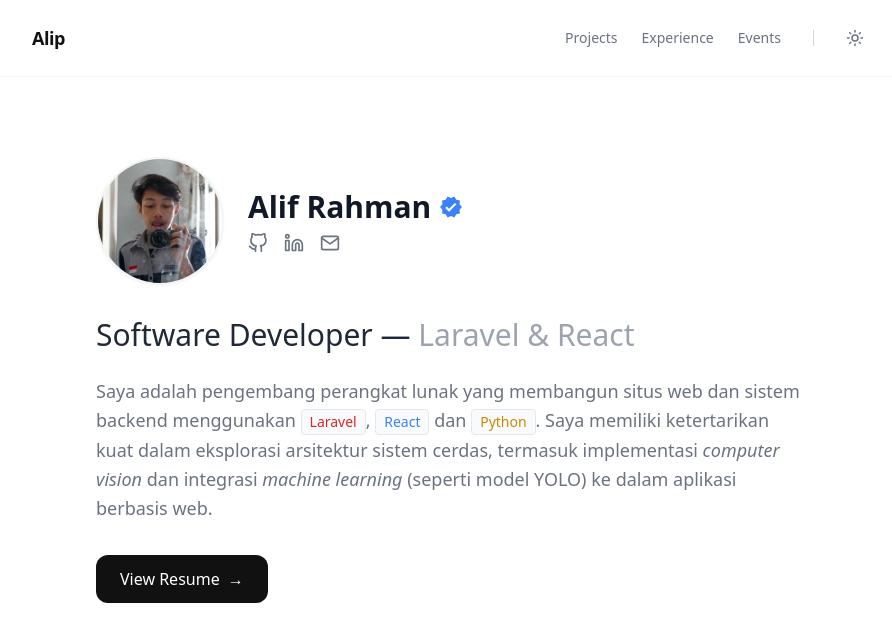
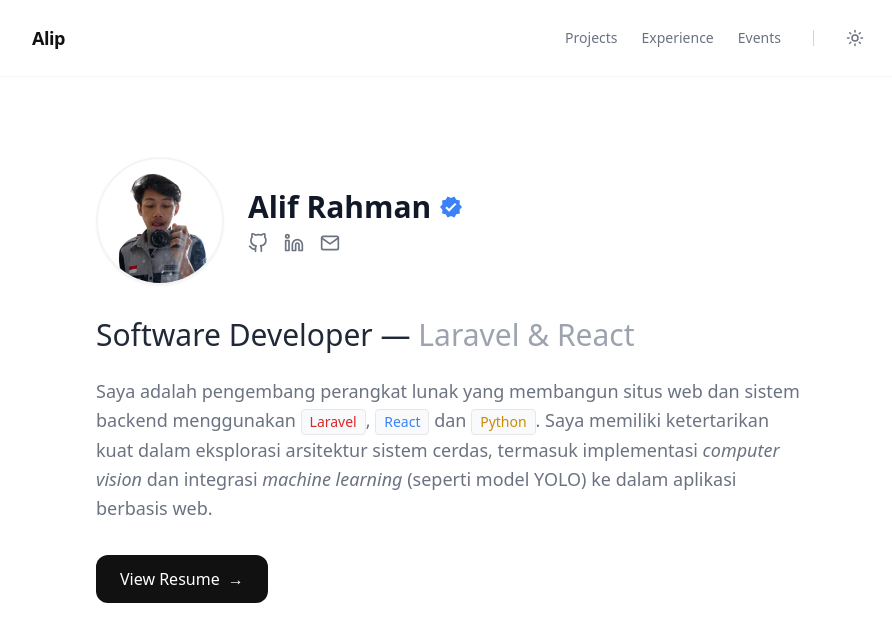
Before and after one commit to al1prahman/porto-alip-v3, a Next.js app: page / in a window 1280 px wide. Shown: the top 642 px of the page, without its empty margins (192-1084 px from the left). Built offline with nearby package versions, Linux system fonts and the light colour scheme.

Commit message:
Refactor code structure for improved readability and maintainability

```diff
--- a/src/components/Hero.tsx
+++ b/src/components/Hero.tsx
@@ -9,7 +9,7 @@ export default function Hero() {
       <div className="flex flex-col md:flex-row items-start md:items-center gap-6 mb-8">
         <div className="w-32 h-32 rounded-full overflow-hidden border-2 border-gray-100 shadow-sm shrink-0">
           <img
-            src="/avatar.jpg"
+            src="/avatar.png"
             alt="Profile Avatar"
             className="w-full h-full object-cover"
           />
```
Also changed, not shown: public/avatar.jpg (deleted), public/avatar.png (added).
